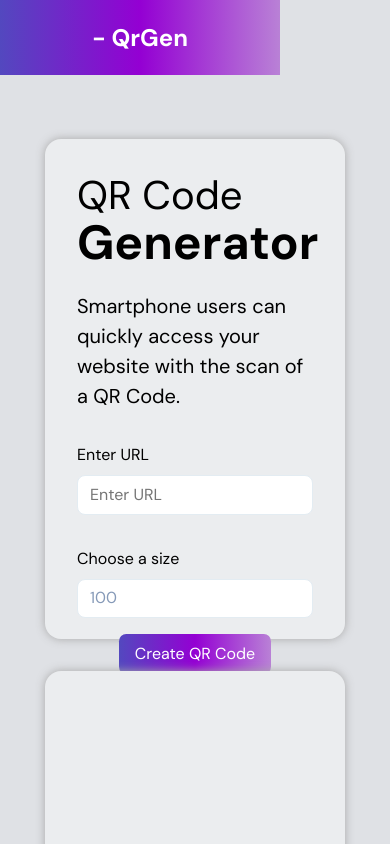
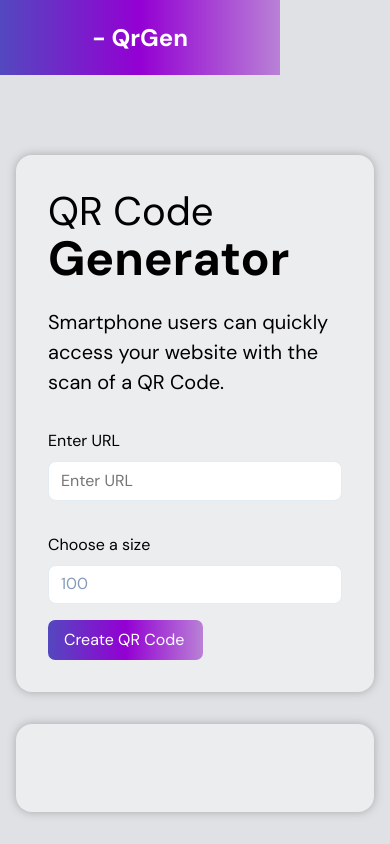
Before and after one commit to ceriustech/qrgen, a React (Create React App) app: page / in a window 390 px wide. Shown: the top 844 px of the page. Built offline with nearby package versions, Linux system fonts and the light colour scheme.

Commit message:
feat: Added more styles for mobile styling

```diff
--- a/src/components/QrCodeGenerator/QrCodeGenerator.js
+++ b/src/components/QrCodeGenerator/QrCodeGenerator.js
@@ -63,7 +63,7 @@ function QRGenerator() {
 					disabled={!activeButton}
 					onClick={() => downloadQRCode(qrCodeRef.current, item.extension)}
 				>
-					Download {item.extension}
+					<span>Download</span> <span>{item.extension}</span>
 				</StyledButton>
 			);
 		});
@@ -101,7 +101,7 @@ function QRGenerator() {
 							onChange={handleSizeChange}
 						/>
 
-						<StyledButton type="submit">Create QR Code</StyledButton>
+						<StyledButton type="submit" setWidth={true} >Create QR Code</StyledButton>
 					</StyledForm>
 				</FormWrapper>
 				{qrCodeRef && (
--- a/src/components/QrCodeGenerator/styles.js
+++ b/src/components/QrCodeGenerator/styles.js
@@ -1,4 +1,4 @@
-import styled from 'styled-components';
+import styled, { css } from 'styled-components';
 import {
 	TEXT_COLORS,
 	BACKGROUND_COLORS,
@@ -6,9 +6,8 @@ import {
 } from '../../global/styles/Colors';
 import { maxView, miscMaxView } from '../../global/styles/mediaQueries.styles';
 
-const maxViewLaptop = maxView.laptop;
+const maxViewMobileSmall = maxView.mobileS;
 const maxViewMobileL = maxView.mobileL;
-const maxViewTablet = maxView.tablet;
 const miscViewLarge = miscMaxView.miscLarge;
 const miscViewMedium = miscMaxView.miscMedium;
 
@@ -18,31 +17,11 @@ const { baseColor1, darkBlue, purple, lightPurple } = BASE_COLORS;
 
 export const Container = styled.div`
 	display: grid;
-	grid-template-columns: 1fr 1fr;
-	gap: 2rem;
+	grid-template-columns: repeat(auto-fit, minmax(280px, 1fr));
+	grid-gap: 2rem;
 	justify-content: center;
 	margin-top: 4rem;
-
-	@media screen and ${maxViewLaptop} {
-		grid-template-columns: 450px 450px;
-	}
-
-	@media screen and ${miscViewLarge} {
-		grid-template-columns: 750px;
-		grid-template-rows: [row1-start] 500px [row1-end] 500px;
-	}
-
-	@media screen and ${maxViewTablet} {
-		grid-template-columns: 550px;
-	}
-
-	@media screen and ${miscViewMedium} {
-		grid-template-columns: 400px;
-	}
-
-	@media screen and ${maxViewMobileL} {
-		grid-template-columns: 300px;
-	}
+	padding: 1rem;
 `;
 
 export const FormWrapper = styled.section`
@@ -99,6 +78,10 @@ export const QrCodeWrapper = styled.section`
 	align-items: center;
 	row-gap: 1.5rem;
 	padding: 2rem;
+
+	@media screen and ${miscViewMedium} {
+		height: 526px;
+	}
 `;
 
 export const StyledInput = styled.input`
@@ -124,18 +107,36 @@ export const StyledInput = styled.input`
 
 export const SyledButtonsWrapper = styled.div`
 	display: flex;
+	flex-wrap: wrap;
+	gap: 1rem;
+	justify-content: center;
+
+	@media screen and ${maxViewMobileSmall} {
+		gap: 0.5rem;
+	}
 `;
 
 export const StyledButton = styled.button`
+	${({ setWidth }) => {
+		return css`
 			border: none;
 			border-radius: 0.45rem;
-	background: linear-gradient(to right, ${darkBlue}, ${purple}, ${lightPurple});
+			background: linear-gradient(
+				to right,
+				${darkBlue},
+				${purple},
+				${lightPurple}
+			);
 			color: ${white};
+			display: flex;
+			flex-direction: column;
+			${setWidth ? 'width: 155px' : 'flex-basis: 33%'};
 			font-size: 1rem;
-	margin: 0 auto;
 			padding: 0.5rem 1rem;
 
 			&:hover {
 				cursor: pointer;
 			}
 		`;
+	}}
+`;
--- a/src/data/imgExtenstions.js
+++ b/src/data/imgExtenstions.js
@@ -1,19 +1,19 @@
 const imageExtension = [
 	{
 		id: 1,
-		extension: 'png',
+		extension: 'PNG',
 	},
 	{
 		id: 2,
-		extension: 'jpg',
+		extension: 'JPG',
 	},
 	{
 		id: 3,
-		extension: 'webp',
+		extension: 'WEBP',
 	},
 	{
 		id: 4,
-		extension: 'svg',
+		extension: 'SVG',
 	},
 ];
 
--- a/src/global/styles/mediaQueries.styles.js
+++ b/src/global/styles/mediaQueries.styles.js
@@ -9,7 +9,7 @@ export const size = {
 };
 
 export const miscSize = {
-	miscMedium: '575px',
+	miscMedium: '622px',
 	miscLarge: '912px',
 	miscXLarge: '2000px',
 };
```
Lines whose indentation alone changed are shown as unchanged.
